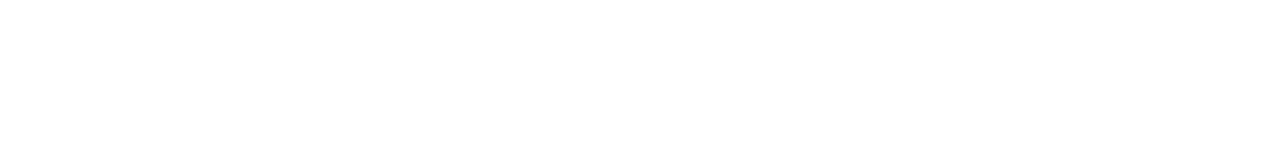
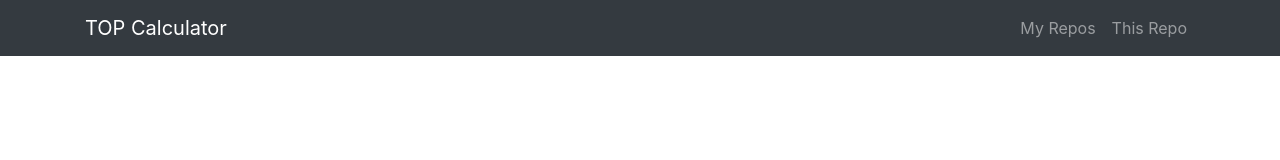
Before and after one commit to xxerror500xx/TOP_Calculator, a plain HTML site: page index.html in a window 1280 px wide. Drawn offline with nearby package versions, Linux system fonts and the light colour scheme.

Commit message:
Add bar bones bs4 template with nav, Set up basic folder structure.

```diff
--- /dev/null
+++ b/css/main.css
@@ -0,0 +1,3 @@
+body {
+  padding-top: 70px;
+}
--- a/index.html
+++ b/index.html
@@ -1,5 +1,6 @@
 <!doctype html>
 <html lang="en">
+
 <head>
   <title>TOP Calculator</title>
   <!-- Required meta tags -->
@@ -8,14 +9,35 @@
 
   <!-- Bootstrap CSS -->
   <link rel="stylesheet" href="https://maxcdn.bootstrapcdn.com/bootstrap/4.0.0-beta.2/css/bootstrap.min.css" integrity="sha384-PsH8R72JQ3SOdhVi3uxftmaW6Vc51MKb0q5P2rRUpPvrszuE4W1povHYgTpBfshb" crossorigin="anonymous">
+  <link rel="stylesheet" href="css/main.css" charset="utf-8">
 </head>
+
 <body>
-
+  <nav class="navbar navbar-expand-lg navbar-dark bg-dark fixed-top">
+    <div class="container">
+      <a class="navbar-brand" href="#">TOP Calculator</a>
+      <button class="navbar-toggler" type="button" data-toggle="collapse" data-target="#navbarResponsive" aria-controls="navbarResponsive" aria-expanded="false" aria-label="Toggle navigation">
+          <span class="navbar-toggler-icon"></span>
+        </button>
+      <div class="collapse navbar-collapse" id="navbarResponsive">
+        <ul class="navbar-nav ml-auto">
+          <li class="nav-item">
+            <a class="nav-link" href="https://github.com/xxerror500xx">My Repos</a>
+          </li>
+          <li class="nav-item">
+            <a class="nav-link" href="https://github.com/xxerror500xx/TOP_Calculator">This Repo</a>
+          </li>
+        </ul>
+      </div>
+    </div>
+  </nav>
 
   <!-- Optional JavaScript -->
   <!-- jQuery first, then Popper.js, then Bootstrap JS -->
   <script src="https://code.jquery.com/jquery-3.2.1.slim.min.js" integrity="sha384-KJ3o2DKtIkvYIK3UENzmM7KCkRr/rE9/Qpg6aAZGJwFDMVNA/GpGFF93hXpG5KkN" crossorigin="anonymous"></script>
   <script src="https://cdnjs.cloudflare.com/ajax/libs/popper.js/1.12.3/umd/popper.min.js" integrity="sha384-vFJXuSJphROIrBnz7yo7oB41mKfc8JzQZiCq4NCceLEaO4IHwicKwpJf9c9IpFgh" crossorigin="anonymous"></script>
   <script src="https://maxcdn.bootstrapcdn.com/bootstrap/4.0.0-beta.2/js/bootstrap.min.js" integrity="sha384-alpBpkh1PFOepccYVYDB4do5UnbKysX5WZXm3XxPqe5iKTfUKjNkCk9SaVuEZflJ" crossorigin="anonymous"></script>
+  <script src="js/master.js" type="text/javascript"></script>
 </body>
+
 </html>
--- /dev/null
+++ b/js/master.js
@@ -0,0 +1 @@
+console.log("Take me to your master!");
```
Also changed, not shown: README.md. Lines whose indentation alone changed are shown as unchanged.
